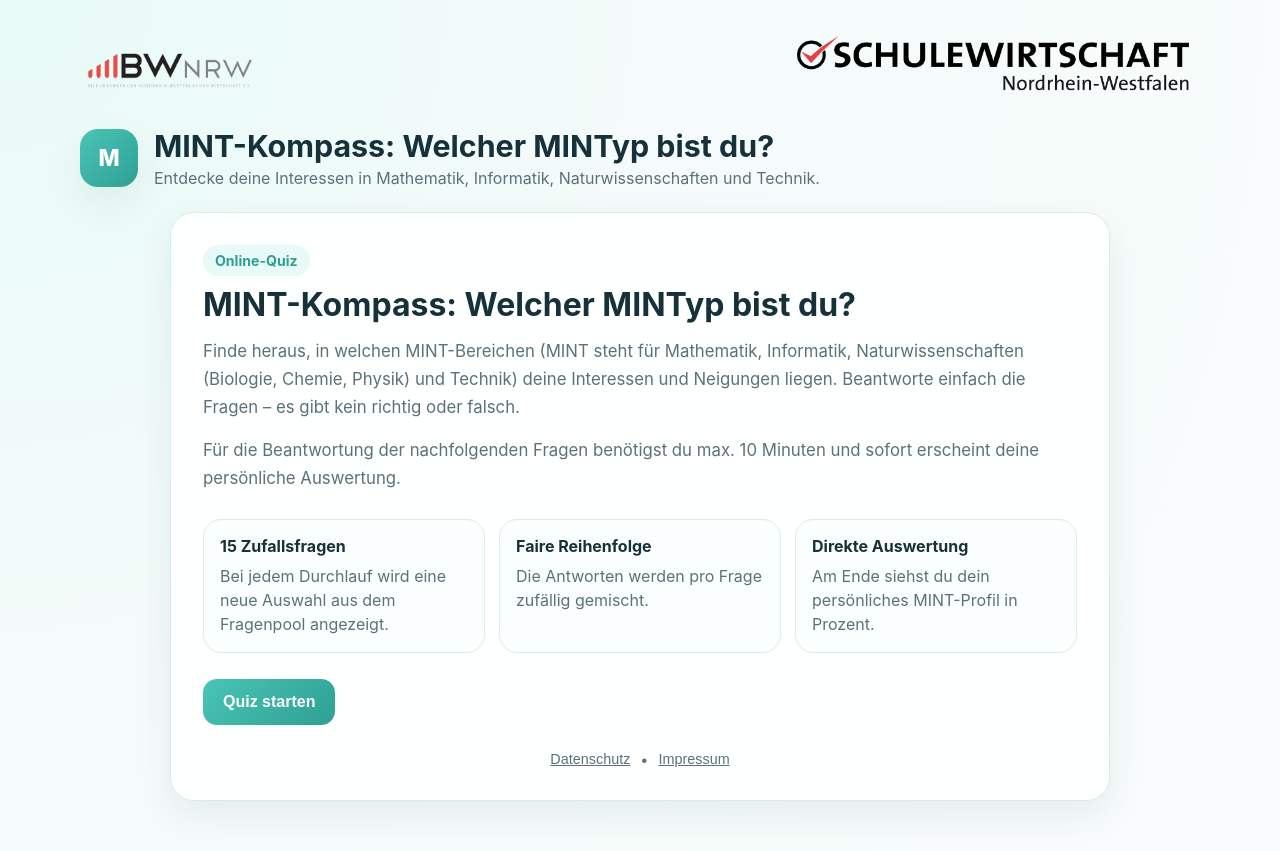
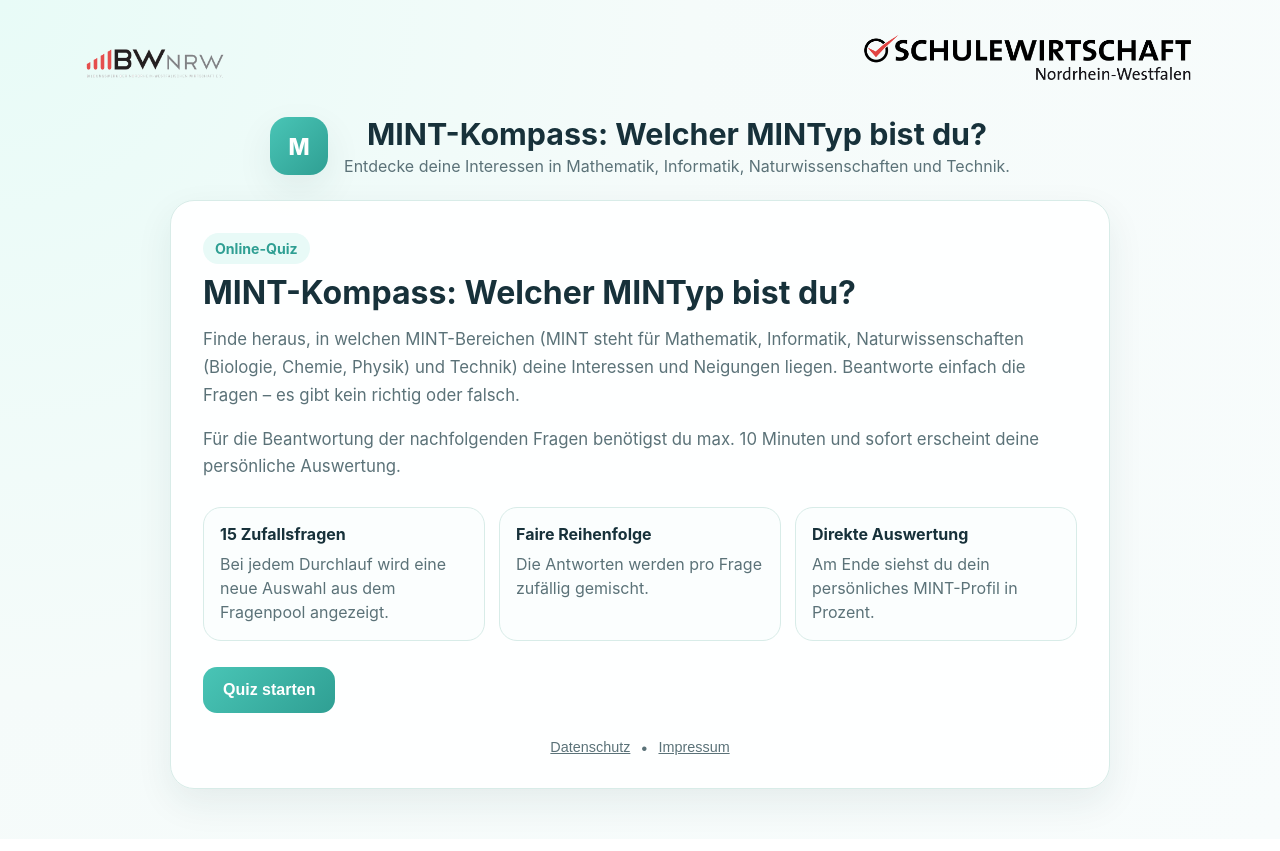
Before and after one commit to NETZWERKQ40/MINTyp, a plain HTML site: page index.html in a window 1280 px wide. Drawn offline with Linux system fonts and the light colour scheme.

```diff
--- a/style.css
+++ b/style.css
@@ -54,7 +54,7 @@
 }
 
 .logo {
-  max-height: 72px;
+  height: 60px;        /* feste Höhe für beide */
   width: auto;
   object-fit: contain;
 }
@@ -63,6 +63,8 @@
   display: flex;
   gap: 16px;
   align-items: center;
+  justify-content: center;   /* zentriert horizontal */
+  text-align: center;        /* Text mittig */
 }
 
 .brand-badge {
```
